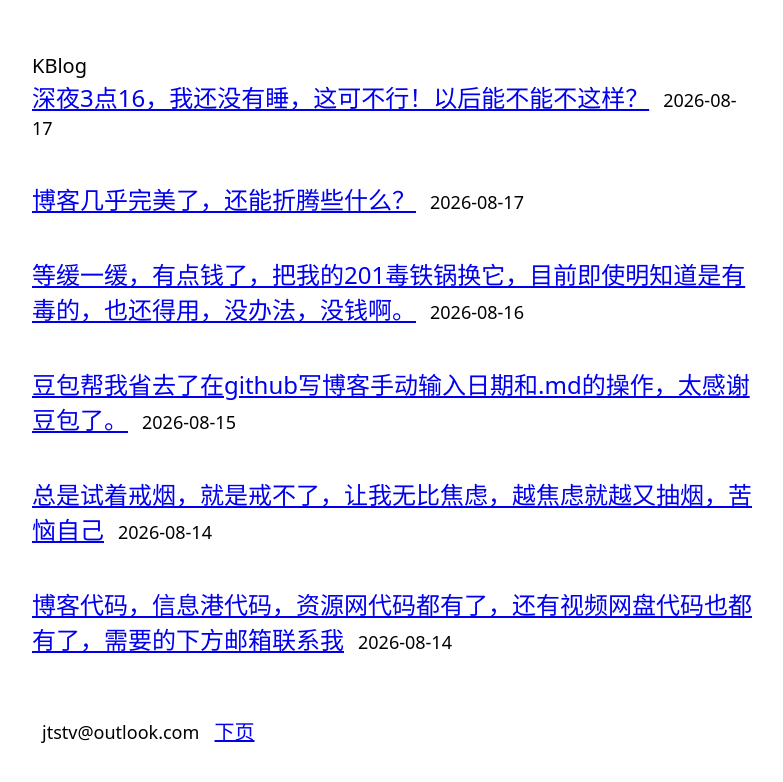
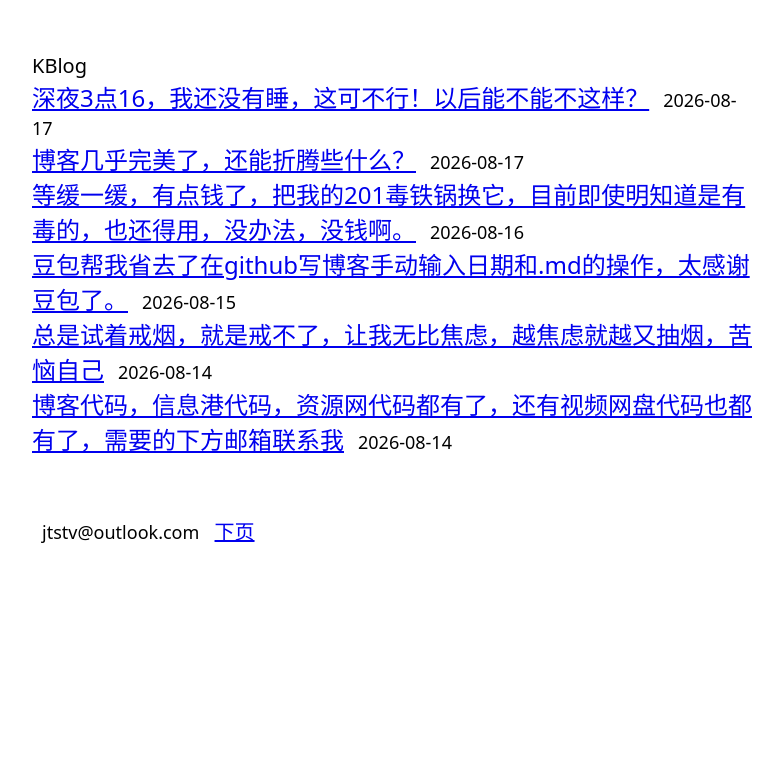
Before and after one commit to JTSTV/Jtstv.github.io, a Jekyll site: the page built from index.html, in a window 1280 px wide. Shown: the top 782 px of the page, without its empty margins (248-1031 px from the left). Built offline with Jekyll 4.4.1, drawn with Linux system fonts in a browser that asks for light colours; the list of posts is cut into pages by our own code.

Commit message:
更新 index.html

```diff
--- a/index.html
+++ b/index.html
@@ -11,7 +11,7 @@ layout: null
 <meta name="description" content="{{ site.description }}">
 {% if site.keywords %}<meta name="keywords" content="{{ site.keywords }}">{% endif %}
 <link rel="canonical" href="{{ site.url }}{{ page.url }}">
-<style>body{font:20px system-ui,-apple-system,sans-serif;padding:44px 32px}.container{max-width:720px;margin:0 auto}.site-header{}.site-title{font-size:26px}.post-item{margin-bottom:40px}.post-link{font-size:24px}.post-date-text{font-size:18px;margin-left:14px}.pagination{margin-top:60px}.pagination-email{font-size:18px;padding:0 10px}img{max-width:100%;height:auto}@media(max-width:600px){body{padding:24px 18px}.post-item{margin-bottom:30px}.post-link{font-size:22px}.post-date-text{font-size:17px;margin-left:10px}.pagination-email{font-size:17px;padding:0 8px}}</style>
+<style>body{font:20px system-ui,-apple-system,sans-serif;padding:44px 32px}.container{max-width:720px;margin:0 auto}.site-header{}.site-title{font-size:26px}.post-item{}.post-link{font-size:24px}.post-date-text{font-size:18px;margin-left:14px}.pagination{margin-top:60px}.pagination-email{font-size:18px;padding:0 10px}img{max-width:100%;height:auto}@media(max-width:600px){body{padding:24px 18px}.post-link{font-size:22px}.post-date-text{font-size:17px;margin-left:10px}.pagination-email{font-size:17px;padding:0 8px}}</style>
 </head>
 <body>
 <div class="container">
```
